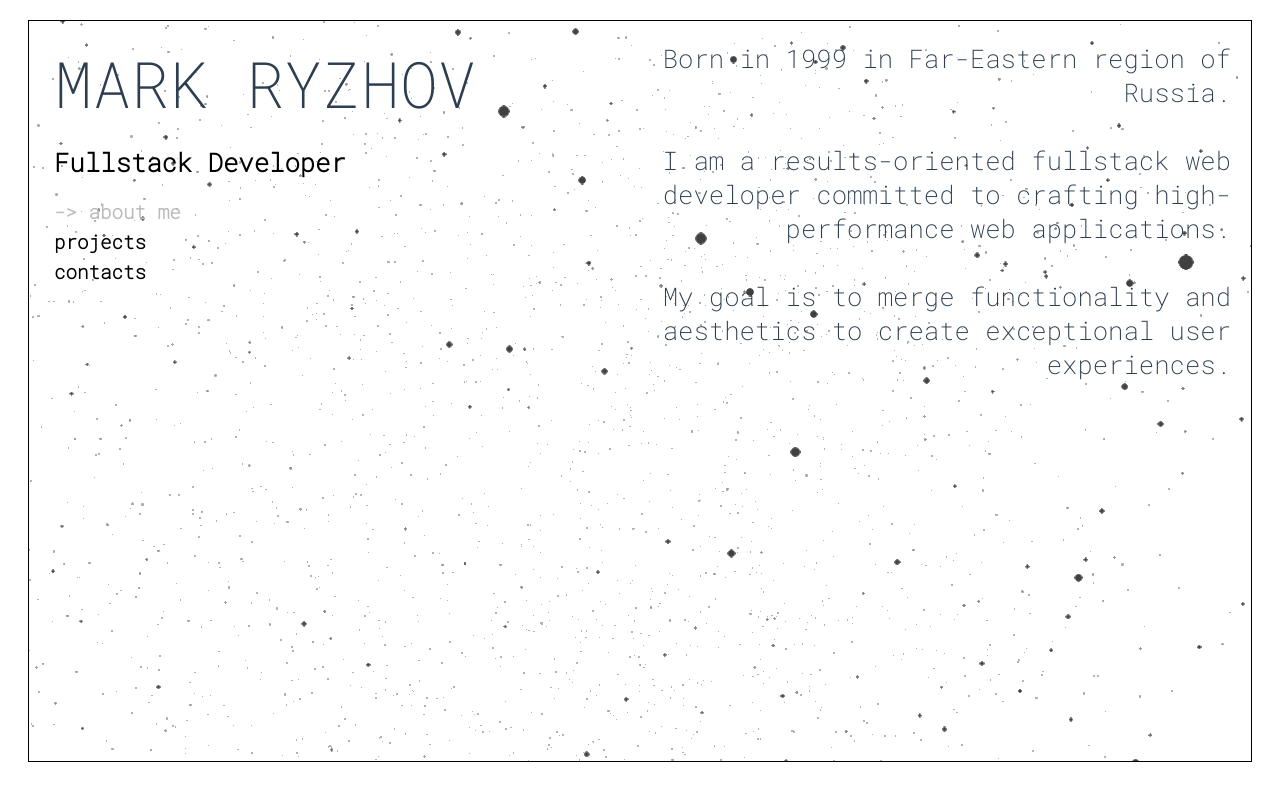
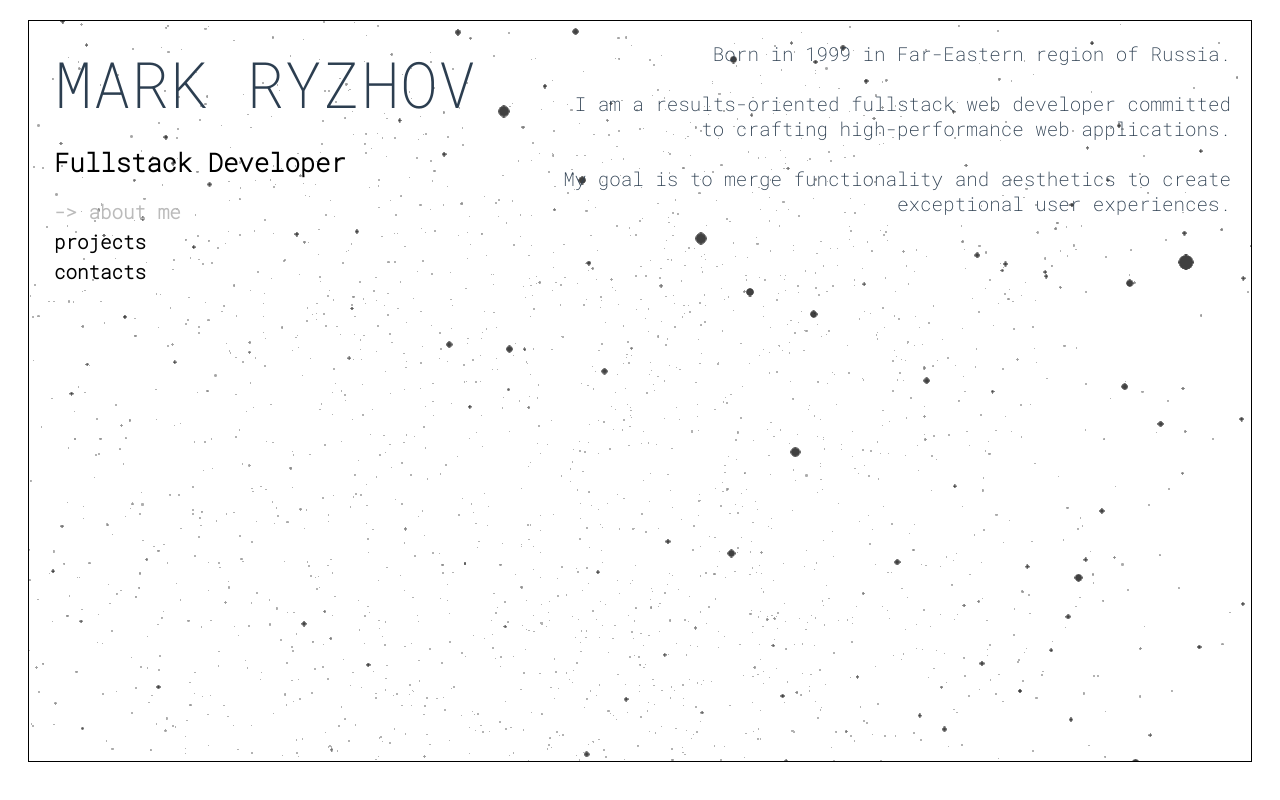
Before and after one commit to keesly/portfolio, a Vue app: page / in a window 1280 px wide. Built offline with nearby package versions, Linux system fonts and the light colour scheme.

Commit message:
font size

```diff
--- a/src/components/MainPage.vue
+++ b/src/components/MainPage.vue
@@ -354,6 +354,7 @@ h1 {
 
 .about-me-text {
 	font-weight: 400;
+	font-size: 1.5vw !important;
 }
 
 .text {
```
